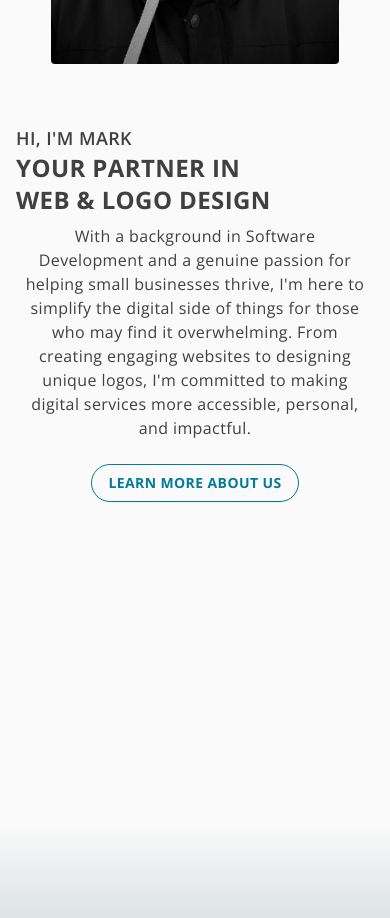
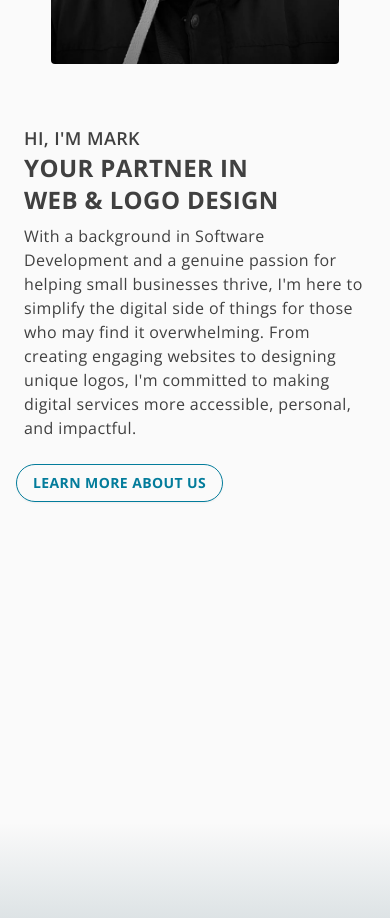
Before and after one commit to KramYengir/rigneymade, a Next.js app: page / in a window 390 px wide. Shown: the part 6500-7418 px from the top of the page. Built offline with nearby package versions, Linux system fonts and the light colour scheme.

Commit message:
make text align left

```diff
--- a/components/Home/AboutSection.tsx
+++ b/components/Home/AboutSection.tsx
@@ -17,14 +17,14 @@ const AboutSection = () => {
           />
         </div>
         <div className="grid gap-2">
-          <h3 className="uppercase text-2xl sm:text-3xl xl:text-4xl font-bold text-left">
+          <h3 className="uppercase text-2xl sm:text-3xl xl:text-4xl font-bold text-left px-2 sm:px-0">
             <span className="font-semibold text-lg sm:text-xl xl:text-2xl">
               Hi, I'm Mark{" "}
             </span>
             <br /> Your Partner in <br />
             Web & Logo Design
           </h3>
-          <p className="max-w-md text-center md:text-left  px-2 sm:px-0">
+          <p className="max-w-md text-left px-2 sm:px-0">
             With a background in Software Development and a genuine passion for
             helping small businesses thrive, I'm here to simplify the digital
             side of things for those who may find it overwhelming. From creating
@@ -33,7 +33,7 @@ const AboutSection = () => {
           </p>
           <Link
             href={"/about"}
-            className="btn-secondary mt-4 justify-self-center sm:justify-self-start"
+            className="btn-secondary mt-4 justify-self-start"
           >
             Learn More About Us
           </Link>
```
